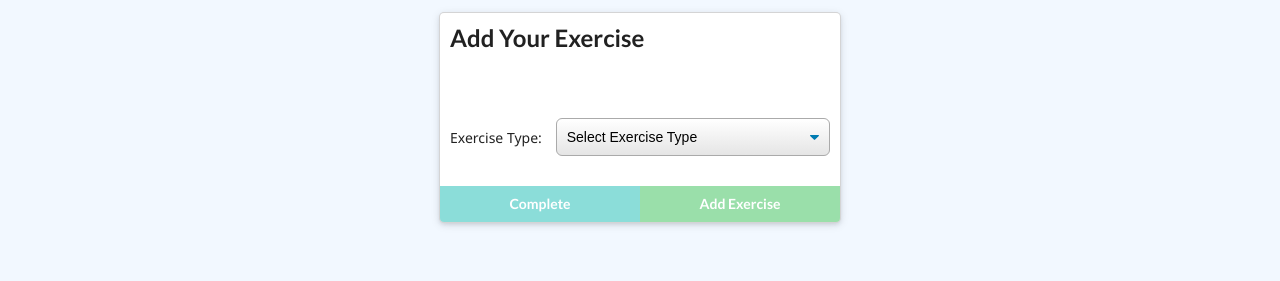
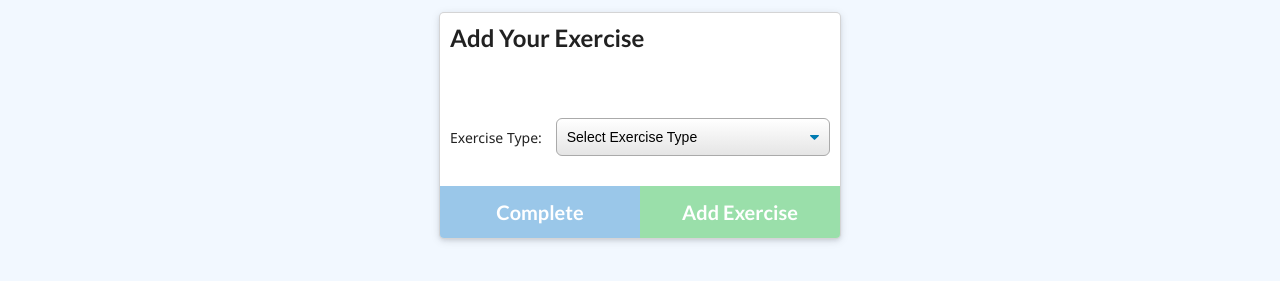
Before and after one commit to ydefrawi/Fitness-Tracker, a website: page public/exercise.html in a window 1280 px wide. Shown: the part 235-516 px from the top of the page. Drawn offline with nearby package versions, Linux system fonts and the light colour scheme; no server answers.

Commit message:
fixed exercise button issue

```diff
--- a/public/exercise.html
+++ b/public/exercise.html
@@ -68,10 +68,10 @@
             </div>
           </div>
           <div class="buttons">
-            <button disabled class="ui teal button"">
+            <button disabled class="huge ui blue button complete">
               Complete
             </button>
-            <button disabled class="ui green button"">
+            <button disabled class="huge ui positive button add-another">
               Add Exercise
             </button>
           </div>
```
